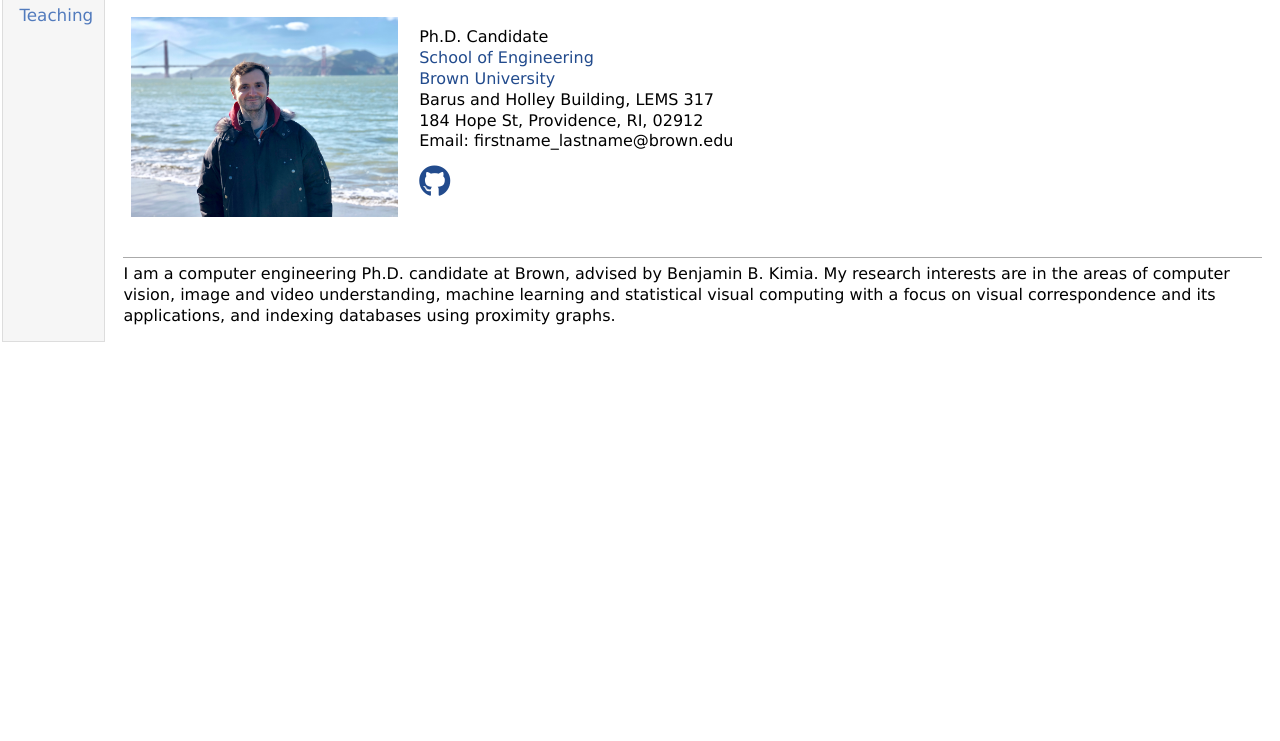
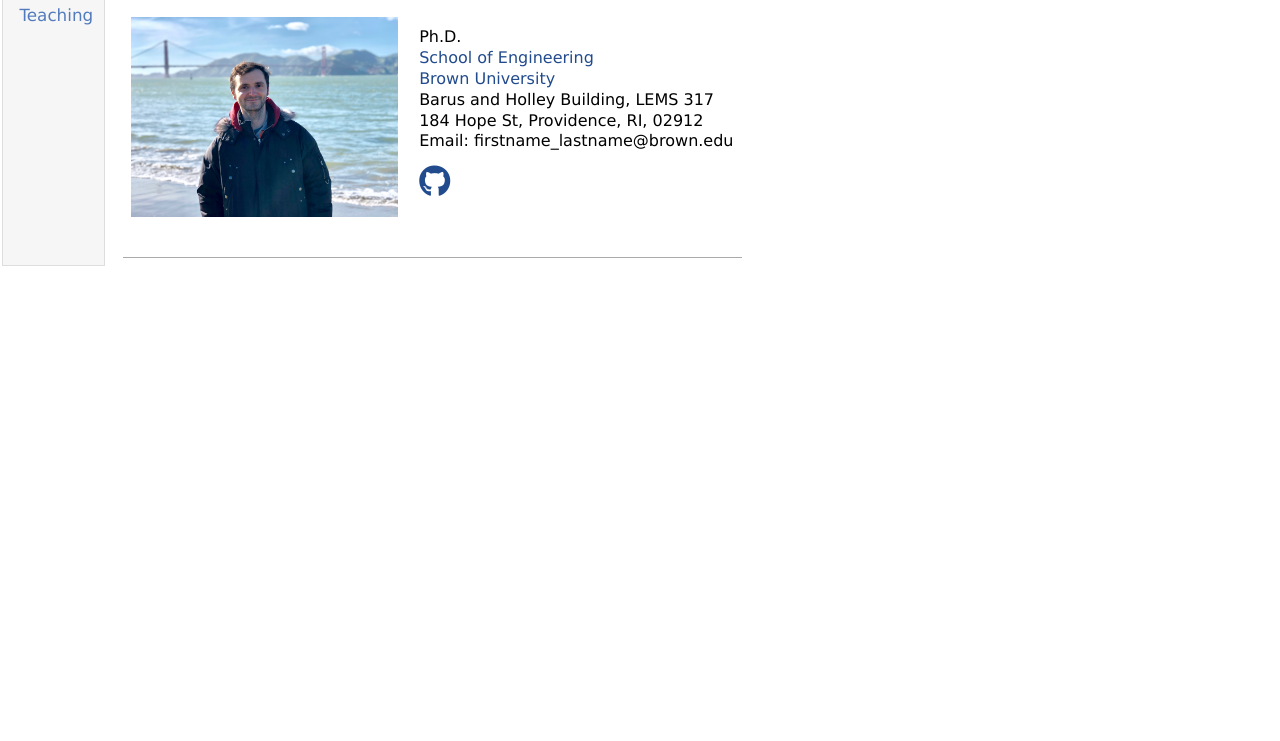
Before and after one commit to bsevilmis/bsevilmis.github.io, a plain HTML site: page index.html in a window 1280 px wide. Shown: the part 59-800 px from the top of the page. Drawn offline with Linux system fonts and the light colour scheme.

Commit message:
update index.html

```diff
--- a/index.html
+++ b/index.html
@@ -23,7 +23,7 @@
 </div>
 <table class="imgtable"><tr><td>
 <img src="visuals/IMG-1710.JPG" alt="alt text" height="200px" />&nbsp;</td>
-<td align="left"><p>Ph.D. Candidate <br />
+<td align="left"><p>Ph.D. <br />
 <a href="https://www.brown.edu/academics/engineering/">School of Engineering</a> <br />
 <a href="https://www.brown.edu/">Brown University</a>  <br />
 Barus and Holley Building, LEMS 317 <br />
@@ -37,7 +37,7 @@ Email: firstname_lastname@brown.edu <br /></p>
 </p>
 </td></tr></table>
 <h2></h2>
-<p>I am a computer engineering Ph.D. candidate at Brown, advised by Benjamin B. Kimia. My research interests are in the areas of computer vision, image and video understanding, machine learning and statistical visual computing with a focus on visual correspondence and its applications, and indexing databases using proximity graphs.   </p>
+<!-- <p>I am a computer engineering Ph.D. candidate at Brown, advised by Benjamin B. Kimia. My research interests are in the areas of computer vision, image and video understanding, machine learning and statistical visual computing with a focus on visual correspondence and its applications, and indexing databases using proximity graphs.   </p> -->
 </td>
 </tr>
 </table>
```
